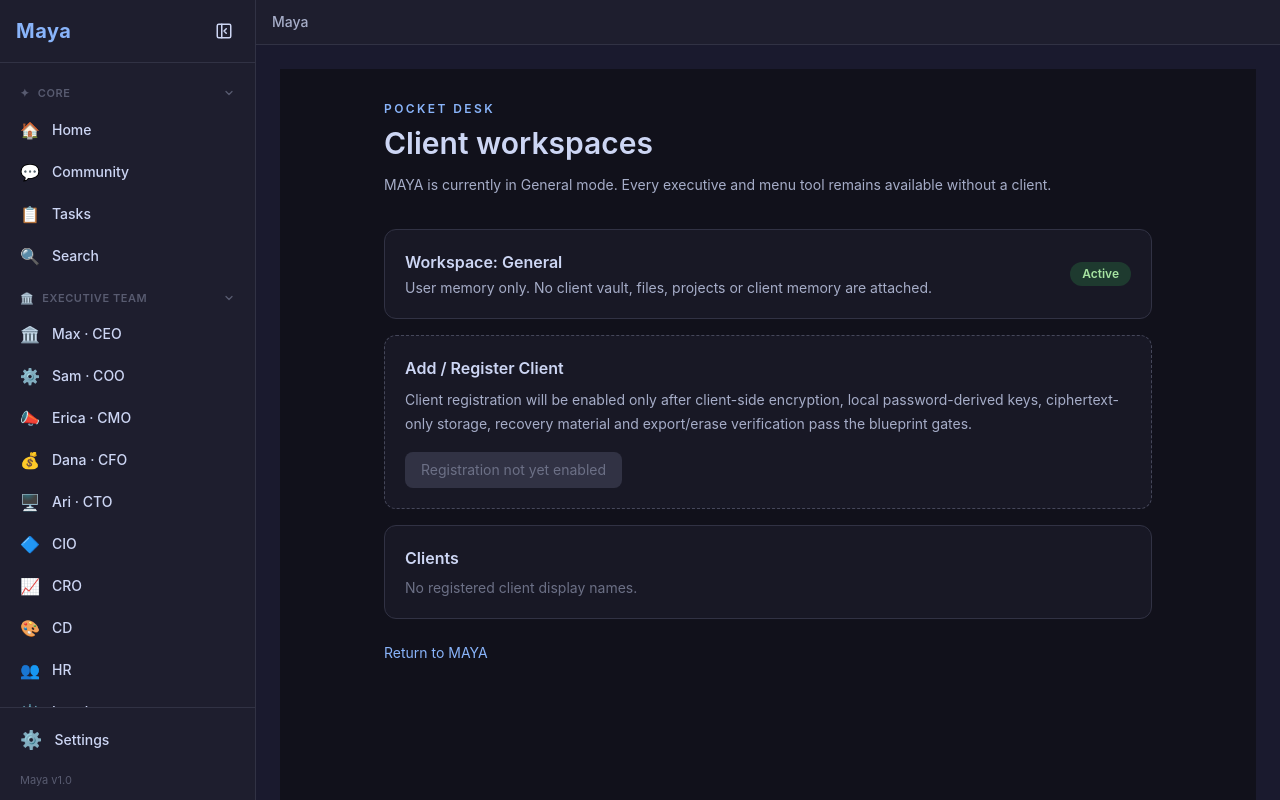
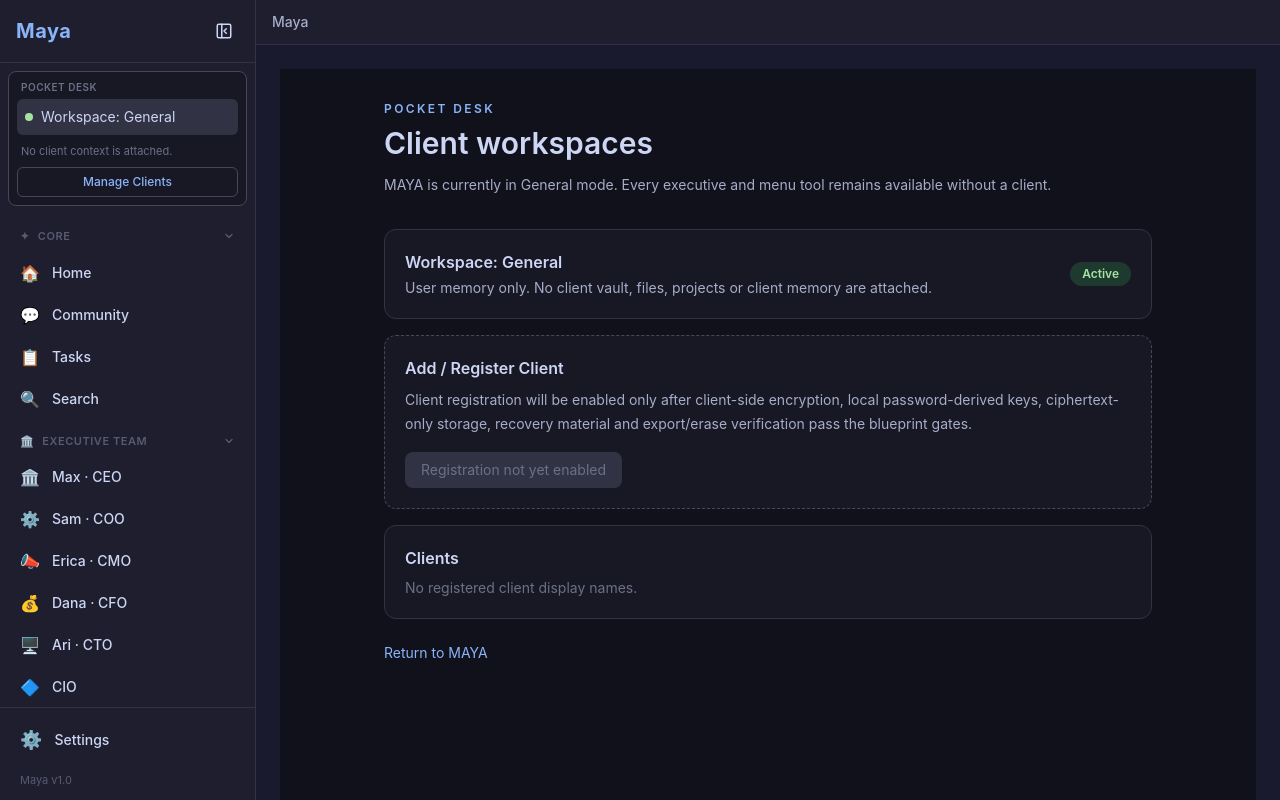
Before and after one commit to cre8veheart-ai/Maya_with_sidebar, a Next.js app: page /clients in a window 1280 px wide. Built offline with nearby package versions, Linux system fonts and the light colour scheme.

Commit message:
feat: place Pocket Desk context above MAYA tools

```diff
--- a/components/Sidebar.tsx
+++ b/components/Sidebar.tsx
@@ -4,6 +4,7 @@ import Link from "next/link";
 import { useState } from "react";
 import { usePathname } from "next/navigation";
 import SidebarToggle from "./SidebarToggle";
+import WorkspaceSwitcher from "./WorkspaceSwitcher";
 
 type NavItem = { label: string; href: string; icon: string; disabled?: boolean; phase?: string };
 type NavGroup = { id: string; label: string; icon: string; items: NavItem[] };
@@ -108,6 +109,7 @@ export default function Sidebar({ isOpen, onToggle }: SidebarProps) {
           {isOpen && <span className="text-[#89b4fa] font-bold text-xl tracking-wide whitespace-nowrap">Maya</span>}
           <SidebarToggle isOpen={isOpen} onToggle={onToggle} />
         </div>
+        <WorkspaceSwitcher compact={!isOpen} />
         <nav className="flex flex-col p-2 mt-2 flex-1 overflow-y-auto">
           {isOpen ? (
             navGroups.map((group) => {
```
